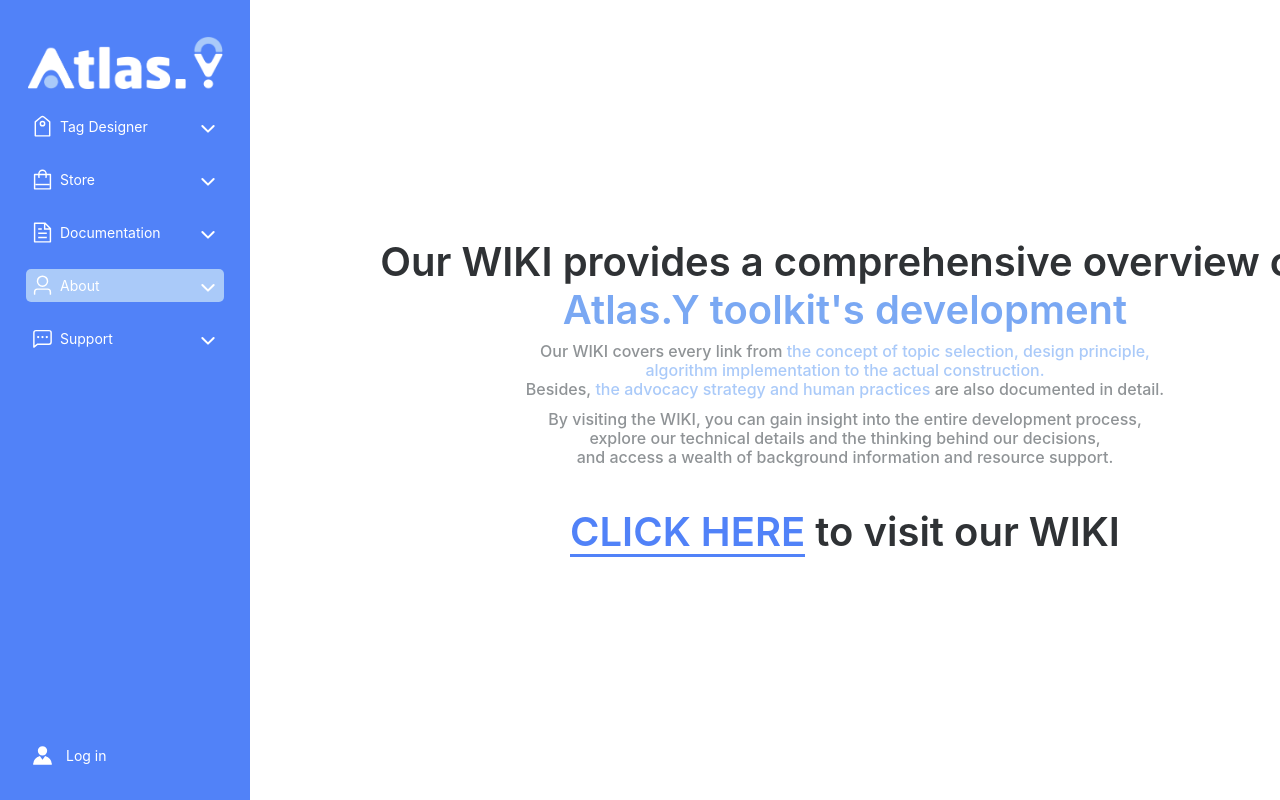
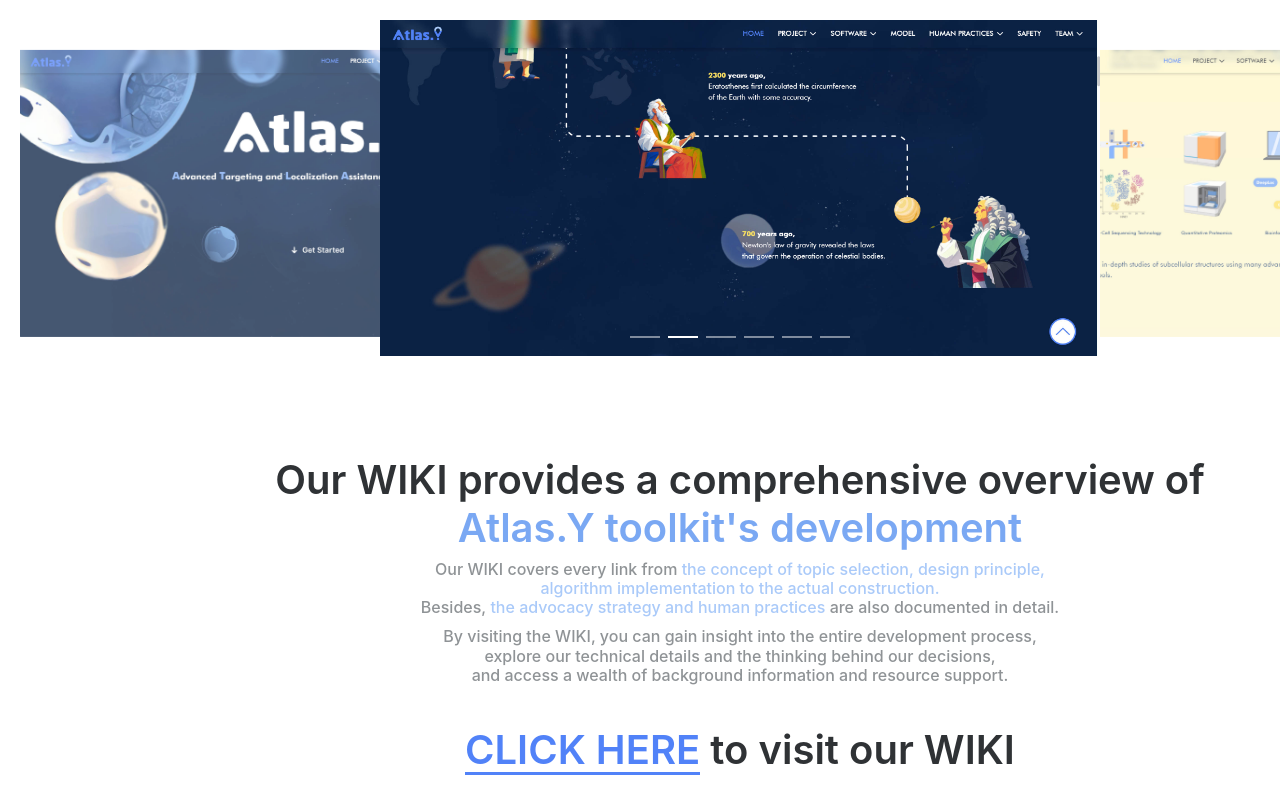
Before and after one commit to MinmusLin/Atlas.Y_UserInterface, a Vue app: page /wiki in a window 1280 px wide. Shown: the top 800 px of the page. Built offline with nearby package versions, Linux system fonts and the light colour scheme.

Commit message:
Update WikiPage.vue

```diff
--- a/src/pages/AboutPages/WikiPage.vue
+++ b/src/pages/AboutPages/WikiPage.vue
@@ -1,5 +1,12 @@
 <template>
   <div class='page-container'>
+    <el-carousel :interval='3000' type='card'>
+      <el-carousel-item v-for='(item, index) in images' :key='index' class='carousel-item'>
+        <div class='image-container'>
+          <img :src='item.src' :alt='item.alt' class='carousel-image'/>
+        </div>
+      </el-carousel-item>
+    </el-carousel>
     <div style='display: flex; flex-direction: column; align-items: center'>
       <p style='color: #2F3235; font-size: 40px; font-weight: 600'>Our WIKI provides a comprehensive overview of</p>
       <p style='color: #7AA8F3; font-size: 40px; font-weight: 600'>Atlas.Y toolkit's development</p>
@@ -31,6 +38,16 @@
 </template>
 
 <script setup lang='ts'>
+import {ElCarousel} from 'element-plus'
+
+const images = [
+  {src: 'public/Wiki/Presentation1.jpg', alt: 'Presentation1'},
+  {src: 'public/Wiki/Presentation2.jpg', alt: 'Presentation2'},
+  {src: 'public/Wiki/Presentation3.jpg', alt: 'Presentation3'},
+  {src: 'public/Wiki/Presentation4.jpg', alt: 'Presentation4'},
+  {src: 'public/Wiki/Presentation5.jpg', alt: 'Presentation5'},
+  {src: 'public/Wiki/Presentation6.jpg', alt: 'Presentation6'}
+]
 </script>
 
 <style scoped>
@@ -39,6 +56,7 @@
   flex-direction: column;
   justify-content: center;
   align-items: center;
+  width: 100%;
 }
 
 p {
@@ -46,4 +64,21 @@
   font-weight: 500;
   line-height: 1.2;
 }
+
+.el-carousel {
+  width: 4000px;
+  height: 980px;
+  max-width: 1440px;
+  overflow: hidden;
+  margin-bottom: 100px;
+}
+
+.carousel-item {
+  height: 350px;
+}
+
+.carousel-image {
+  width: 100%;
+  height: auto;
+}
 </style>
```
